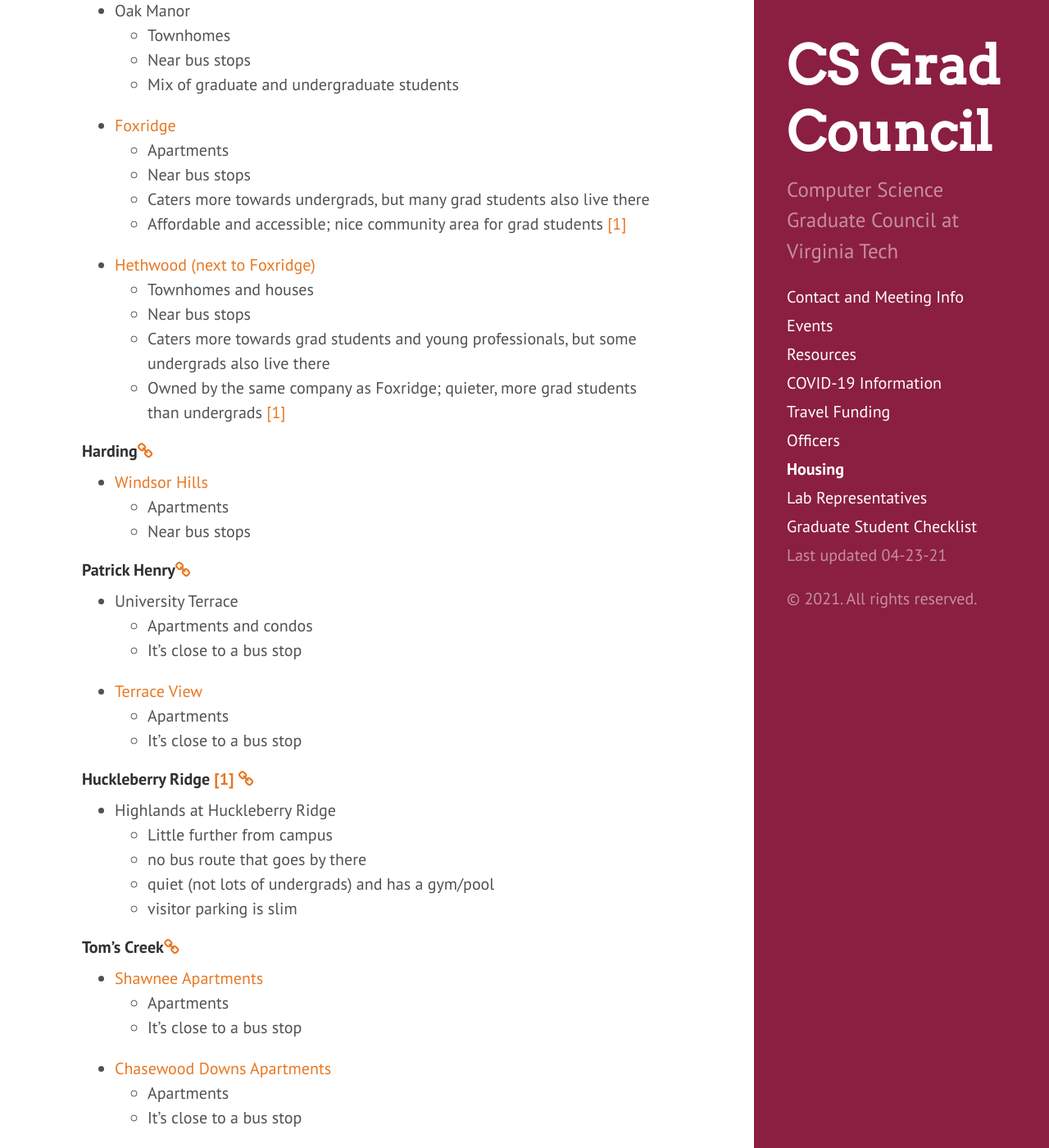
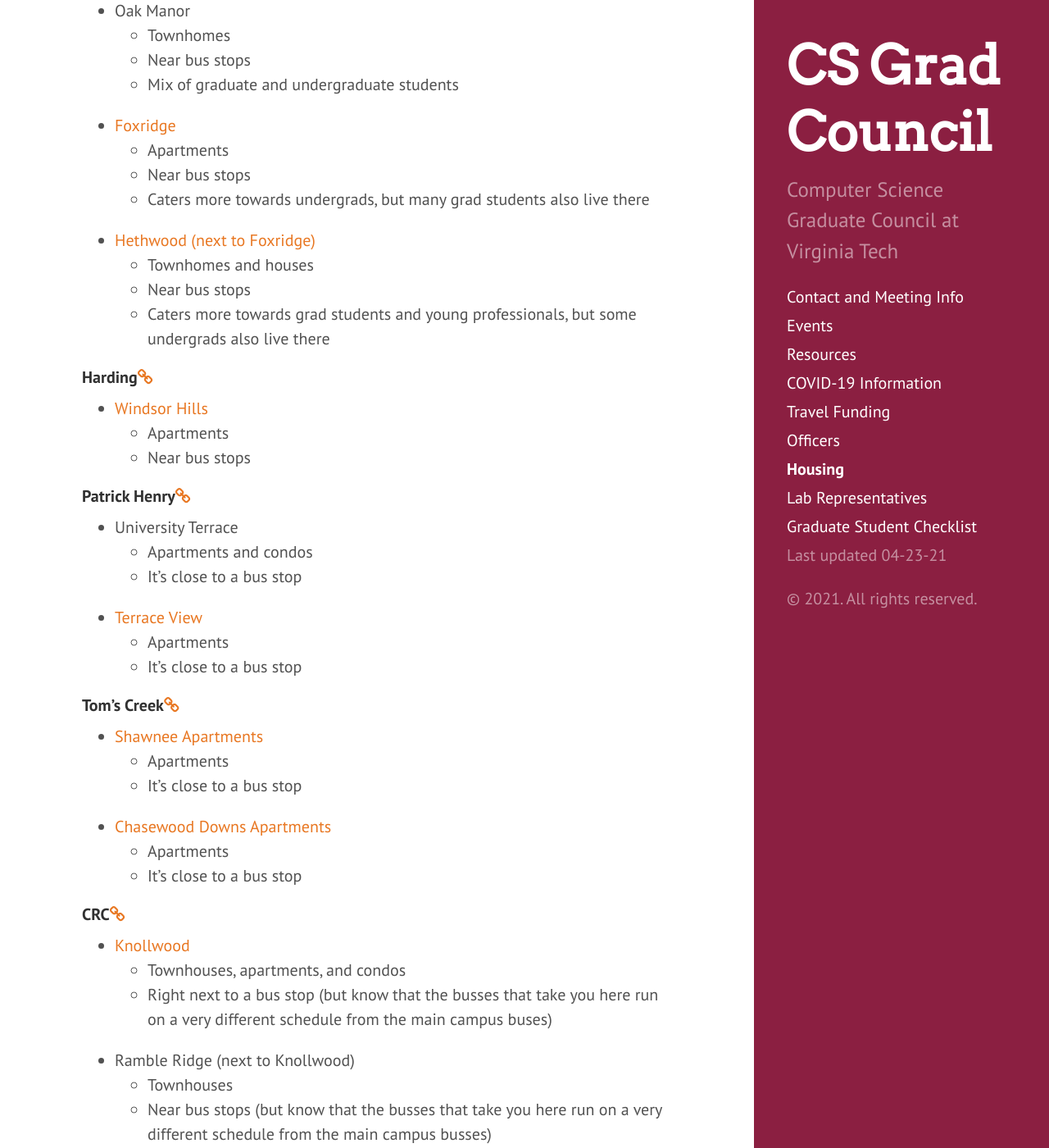
Before and after one commit to CSGraduateCouncil-VirginiaTech/csgc-website, a Jekyll site: the page built from housing.md, in a window 1280 px wide and 1400 px high, scrolled down 925 px. Shown: the whole window at 82% size. Built offline with Jekyll 4.4.1, drawn with Linux system fonts in a browser that asks for light colours; some of the changed text lies outside the part shown.

Commit message:
Replaced the links with the link to the pdf

```diff
--- a/housing.md
+++ b/housing.md
@@ -40,12 +40,10 @@
 	- Apartments
 	- Near bus stops
 	- Caters more towards undergrads, but many grad students also live there
-	- Affordable and accessible; nice community area for grad students <a href="#Reference1">[1]</a>
 - [Hethwood (next to Foxridge)](https://www.HethwoodLiving.com)
 	- Townhomes and houses
 	- Near bus stops
 	- Caters more towards grad students and young professionals, but some undergrads also live there
-	- Owned by the same company as Foxridge; quieter, more grad students than undergrads <a href="#Reference1">[1]</a>
 
 #### <a name="Harding"></a>Harding<a href="#Harding"><i class="fa fa-link" aria-hidden="true"></i></a>
 
@@ -61,14 +59,6 @@
 - [Terrace View](https://www.terraceviewapartments.com)
 	- Apartments
 	- It’s close to a bus stop
-
-#### <a name="HuckleberryRidge"></a>Huckleberry Ridge <a href="#Reference1">[1]</a> <a href="#HuckleberryRidge"><i class="fa fa-link" aria-hidden="true"></i></a>
-
-- Highlands at Huckleberry Ridge
-	- Little further from campus
-	- no bus route that goes by there
-	- quiet (not lots of undergrads) and has a gym/pool
-	- visitor parking is slim
 
 #### <a name="TomsCreek"></a>Tom’s Creek<a href="#TomsCreek"><i class="fa fa-link" aria-hidden="true"></i></a>
 
@@ -94,9 +84,6 @@
 	- Townhouses
 	- Near bus stops (but know that the busses that take you here run on a very different schedule from the main campus buses)
 	- Cater more towards grad students and young professionals
-- Oak Tree Neighborhood <a href="#Reference1">[1]</a>
-	- nice townhouses for families/grad students with roommates
-	- if you don’t mind driving to campus, you can find them on rental company websites
 
 ### <a name="GoogleDirections"></a>[Google Directions](https://www.google.com/maps/dir/Windsor+Hills+Apartments/University+Terrace,+Blacksburg,+VA+24060/Terrace+View+Apartments/Chasewood+Downs+Apartments/Shawnee+Apartments/Smith's+Landing+Apartments/Oak+Manor,+Blacksburg,+VA/Foxridge+Colleate+Apartment+Homes/Charleston+Ln,+Christiansburg,+VA+24073/The+Reserve+at+Knollwood/@37.1922824,-80.4953426,12z/data=!3m1!4b1!4m62!4m61!1m5!1m1!1s0x884d958fb6ccb271:0x1b46263e584a6208!2m2!1d-80.3970311!2d37.2394331!1m5!1m1!1s0x884d957b5b6e810b:0x4530cada7d65c0d!2m2!1d-80.4204391!2d37.244557!1m5!1m1!1s0x884d956428ac6aed:0x3f5d409de35b8a38!2m2!1d-80.4258046!2d37.2439206!1m5!1m1!1s0x884d95678fdc0835:0xdb6652fa53bcaf71!2m2!1d-80.4312741!2d37.2422128!1m5!1m1!1s0x884d955d3e34b6cb:0x2d51f7eb58df0fa8!2m2!1d-80.4332636!2d37.2420793!1m5!1m1!1s0x884d953a23a80731:0x67481b327babe499!2m2!1d-80.4418296!2d37.2241193!1m5!1m1!1s0x884d9531a7d95033:0x8dd46239a01f33f2!2m2!1d-80.4472739!2d37.2231839!1m5!1m1!1s0x884d952c9e50121d:0x7fe981409c85182a!2m2!1d-80.4527595!2d37.2171116!1m5!1m1!1s0x884d93bc935f9cd1:0xa6fa0fee1bc2364a!2m2!1d-80.397512!2d37.138387!1m5!1m1!1s0x884d945475ea6a7f:0xb8cc1d741d71c195!2m2!1d-80.4047298!2d37.2029514!3e0)<a href="#GoogleDirections"><i class="fa fa-link" aria-hidden="true"></i></a>
 
@@ -110,7 +97,4 @@
 
 ## <a name="AdditionalInfo"></a>Additional Information<a href="#AdditionalInfo"><i class="fa fa-link" aria-hidden="true"></i></a>
 
-* <a href="https://www.techoffcampus.com/">Virgina Tech Off-Campus Housing in the Blacksburg Area</a> <a href="#Reference1">[1]</a>
-* <a href="https://www.facebook.com/groups/361159194086916/">Facebook VT Housing, Sublets & Roommates</a> <a href="#Reference1">[1]</a>
-
-<p><a name="Reference1"></a><i>The information has been sourced from the VT College of Engineering</i></p>
+[Extra Information from the VT College of Engineering](https://drive.google.com/file/d/1Pb18yiRIhLL53xdMKt7_cKvJjG-II-OC/view?usp=sharing)
```
